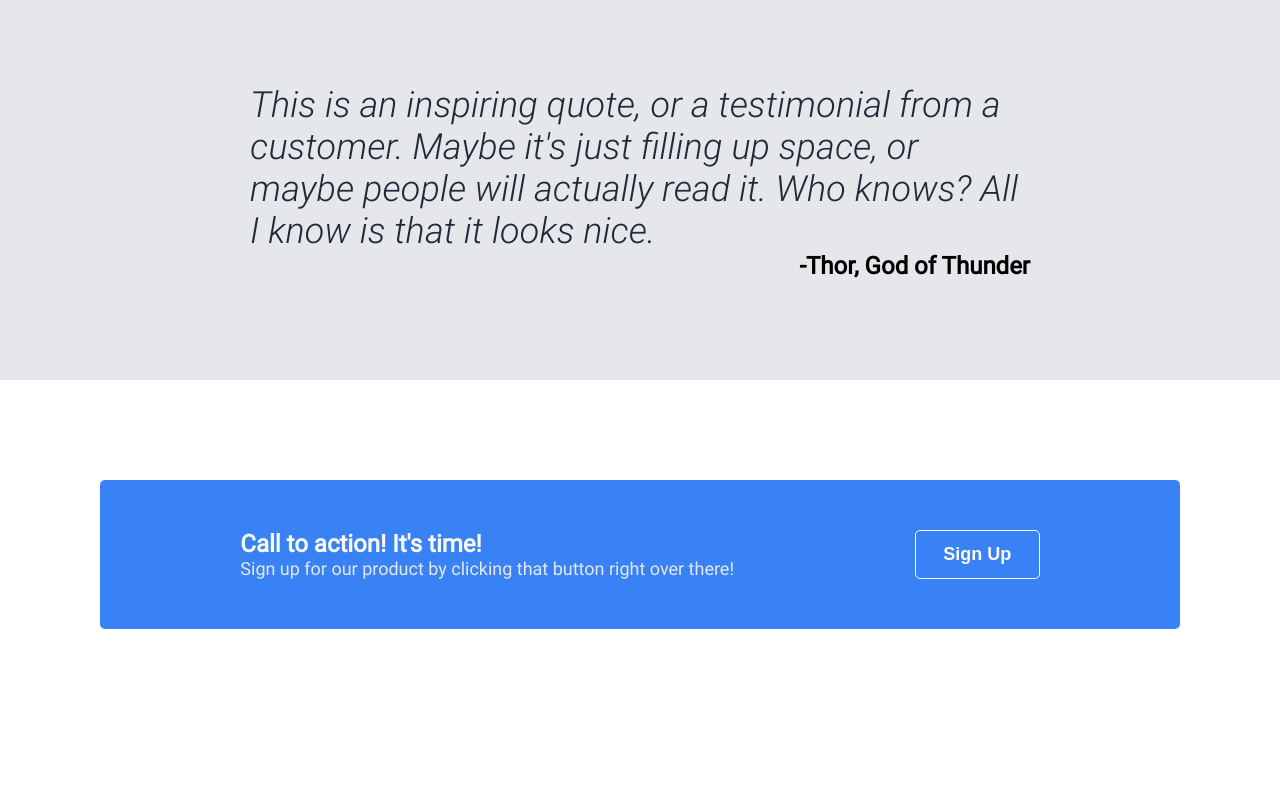
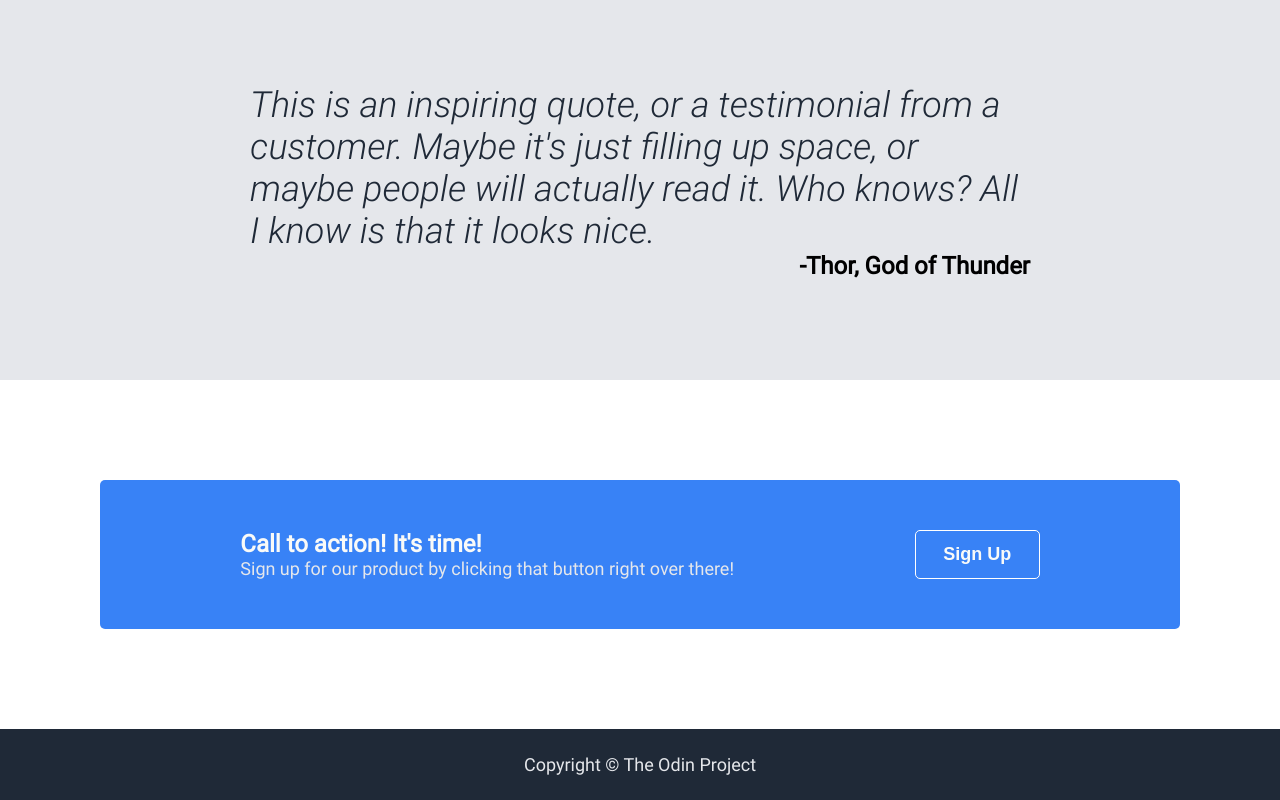
Before and after one commit to trunions/TOP-Landing-Page, a plain HTML site: page index.html in a window 1280 px wide. Shown: the part 1086-1886 px from the top of the page. Before the commit the page ends 1815 px from the top, so only its background shows below. Drawn offline with Linux system fonts and the light colour scheme.

Commit message:
add html and css for footer

```diff
--- a/index.html
+++ b/index.html
@@ -75,7 +75,9 @@
             <button>Sign Up</button>
         </div>
     </div>
-
+    <footer>
+        <p>Copyright &copy; The Odin Project</p>
+    </footer>
 
 </body>
 
--- a/style.css
+++ b/style.css
@@ -187,3 +187,11 @@
 .action > button {
     border: 1px solid white;
 }
+
+footer{
+    background-color: #1f2937;
+    display:flex;
+    justify-content: center;
+    align-items: center;
+    padding:25px 0;
+}
```
